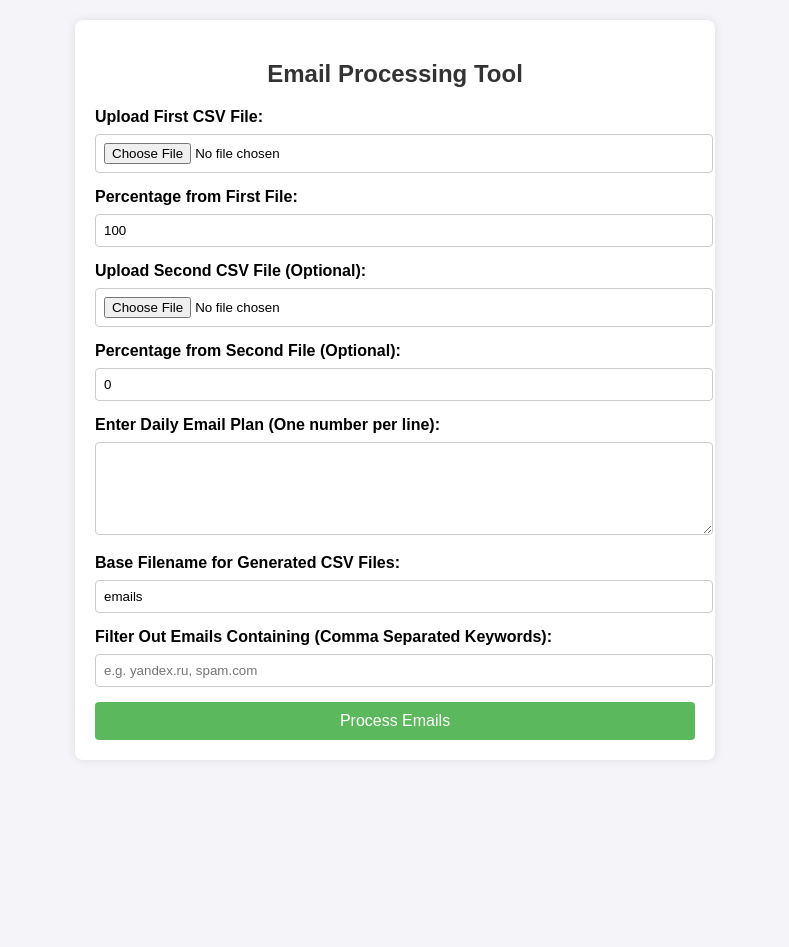
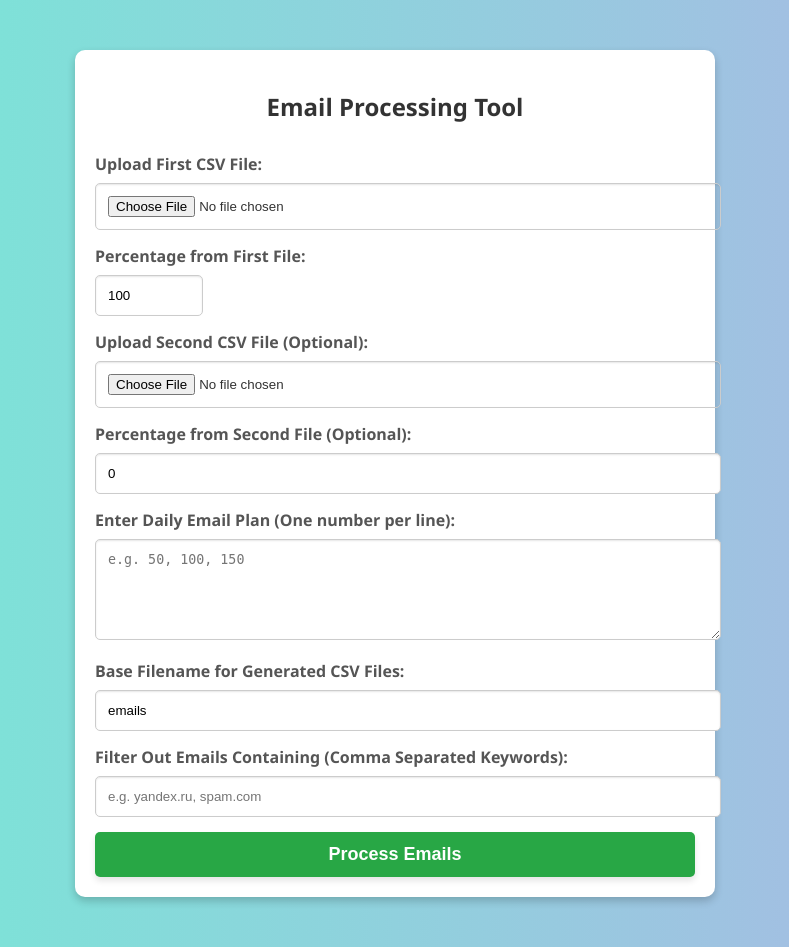
Before and after one commit to matviis/app.py, a Flask app: page / in a window 1280 px wide. Shown: the whole page, without its empty margins (245-1034 px from the left). Before the commit the page ends 740 px from the top, so only its background shows below. Run offline with Flask 3, Linux system fonts and the light colour scheme.

Commit message:
Update index.html

```diff
--- a/templates/index.html
+++ b/templates/index.html
@@ -6,61 +6,143 @@
     <title>Email Processing Tool</title>
     <style>
         body {
-            font-family: Arial, sans-serif;
-            margin: 20px;
-            background-color: #f4f4f9;
+            font-family: 'Segoe UI', Tahoma, Geneva, Verdana, sans-serif;
+            margin: 0;
+            padding: 0;
+            background: linear-gradient(to right, #74ebd5, #ACB6E5);
+            color: #333;
         }
+
         .container {
             max-width: 600px;
-            margin: 0 auto;
+            margin: 50px auto;
             padding: 20px;
             background-color: #fff;
-            border-radius: 8px;
-            box-shadow: 0 0 10px rgba(0, 0, 0, 0.1);
+            border-radius: 10px;
+            box-shadow: 0 4px 8px rgba(0, 0, 0, 0.2);
         }
+
         h2 {
             text-align: center;
             color: #333;
+            font-size: 24px;
+            margin-bottom: 20px;
         }
+
         label {
             display: block;
             margin-bottom: 8px;
             font-weight: bold;
+            color: #555;
         }
+
         input[type="file"],
         input[type="text"],
         input[type="number"],
         textarea {
             width: 100%;
-            padding: 8px;
+            padding: 12px;
             margin-bottom: 15px;
             border: 1px solid #ccc;
-            border-radius: 4px;
+            border-radius: 5px;
+            box-shadow: inset 0 1px 2px rgba(0, 0, 0, 0.1);
+            transition: box-shadow 0.3s ease-in-out;
         }
+
+        input[type="file"]:focus,
+        input[type="text"]:focus,
+        input[type="number"]:focus,
+        textarea:focus {
+            outline: none;
+            box-shadow: 0 0 5px rgba(0, 123, 255, 0.5);
+        }
+
         input[type="submit"] {
             width: 100%;
-            padding: 10px;
-            background-color: #5cb85c;
+            padding: 12px;
+            background-color: #28a745;
             border: none;
-            border-radius: 4px;
+            border-radius: 5px;
             color: white;
-            font-size: 16px;
+            font-size: 18px;
+            font-weight: bold;
             cursor: pointer;
+            transition: background-color 0.3s ease;
+            box-shadow: 0 4px 6px rgba(0, 0, 0, 0.1);
         }
+
         input[type="submit"]:hover {
-            background-color: #4cae4c;
+            background-color: #218838;
+        }
+
+        input[type="submit"]:active {
+            background-color: #1e7e34;
+            box-shadow: none;
+        }
+
+        .header {
+            text-align: center;
+            margin-bottom: 30px;
+        }
+
+        .tooltip {
+            position: relative;
+            display: inline-block;
+            cursor: help;
+        }
+
+        .tooltip .tooltiptext {
+            visibility: hidden;
+            width: 200px;
+            background-color: #333;
+            color: #fff;
+            text-align: center;
+            border-radius: 6px;
+            padding: 5px;
+            position: absolute;
+            z-index: 1;
+            bottom: 125%; /* Positioned above the element */
+            left: 50%;
+            margin-left: -100px;
+            opacity: 0;
+            transition: opacity 0.3s;
+        }
+
+        .tooltip:hover .tooltiptext {
+            visibility: visible;
+            opacity: 1;
+        }
+
+        @media (max-width: 768px) {
+            .container {
+                width: 90%;
+            }
+
+            h2 {
+                font-size: 20px;
+            }
+
+            input[type="submit"] {
+                font-size: 16px;
+            }
         }
     </style>
 </head>
 <body>
     <div class="container">
-        <h2>Email Processing Tool</h2>
+        <div class="header">
+            <h2>Email Processing Tool</h2>
+        </div>
+
         <form action="/process-emails" method="POST" enctype="multipart/form-data">
             <label for="emailFile1">Upload First CSV File:</label>
             <input type="file" id="emailFile1" name="emailFile1" accept=".csv" required>
 
             <label for="percentage1">Percentage from First File:</label>
-            <input type="number" id="percentage1" name="percentage1" min="0" max="100" value="100" required>
+            <div class="tooltip">
+                <input type="number" id="percentage1" name="percentage1" min="0" max="100" value="100" required>
+                <span class="tooltiptext">Percentage of emails to take from the first file (0-100%)</span>
+            </div>
 
             <label for="emailFile2">Upload Second CSV File (Optional):</label>
             <input type="file" id="emailFile2" name="emailFile2" accept=".csv">
@@ -69,7 +151,7 @@
             <input type="number" id="percentage2" name="percentage2" min="0" max="100" value="0">
 
             <label for="dailyPlan">Enter Daily Email Plan (One number per line):</label>
-            <textarea id="dailyPlan" name="dailyPlan" rows="5" required></textarea>
+            <textarea id="dailyPlan" name="dailyPlan" rows="5" placeholder="e.g. 50, 100, 150" required></textarea>
 
             <label for="baseFilename">Base Filename for Generated CSV Files:</label>
             <input type="text" id="baseFilename" name="baseFilename" placeholder="emails" value="emails">
```
